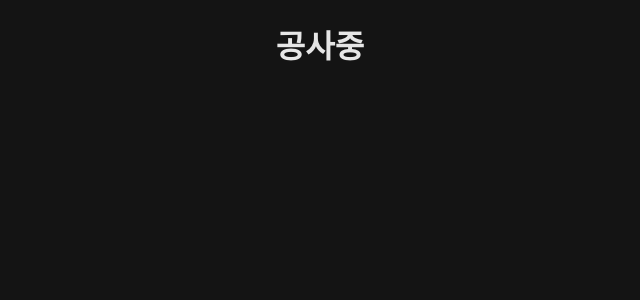
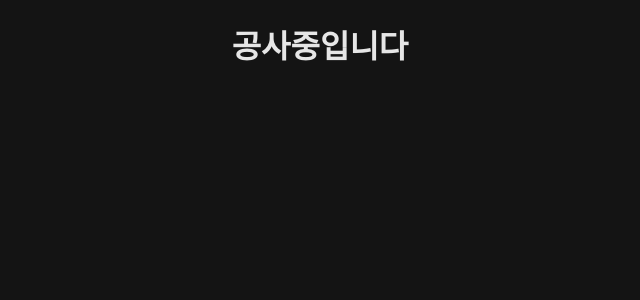
Before and after one commit to tsukiroku-archive/tsukiroku-archive.github.io, a React (Vite) app: page / in a window 1280 px wide. Shown: the top 300 px of the page, without its empty margins (320-960 px from the left). Built offline with nearby package versions, Linux system fonts and the light colour scheme; a web font is replaced by a local one.

Commit message:
Update App.tsx

```diff
--- a/src/App.tsx
+++ b/src/App.tsx
@@ -4,7 +4,7 @@ import React from "react";
 const App = () => {
   return (
     <div style={{ textAlign: "center", color: "rgb(230, 230, 230)" }}>
-      <h1>공사중</h1>
+      <h1>공사중입니다</h1>
     </div>
   );
 };
```
